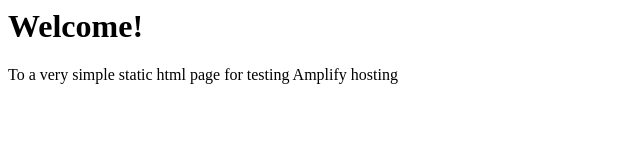
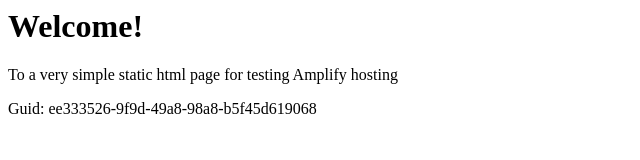
Before and after one commit to aws-aemilia-pdx/Github-PR-Commit-Integration-Test-DoNotTouch-GitHubAutoBuildPrPreviewCanaryTest-v1-test-us-west-2, a website: page src/index.html in a window 1280 px wide. Shown: the whole page, without its empty margins (0-640 px from the left). Drawn offline with Linux system fonts and the light colour scheme.

Commit message:
commit from integ tests

```diff
--- a/src/index.html
+++ b/src/index.html
@@ -1,3 +1,5 @@
+
+
 <html lang="en">
 
 <head>
@@ -10,6 +12,6 @@
 <body>
     <h1>Welcome!</h1>
     <p>To a very simple static html page for testing Amplify hosting</p>
-</body>
+    <p>Guid: ee333526-9f9d-49a8-98a8-b5f45d619068</p></body>
 
 </html>
```
